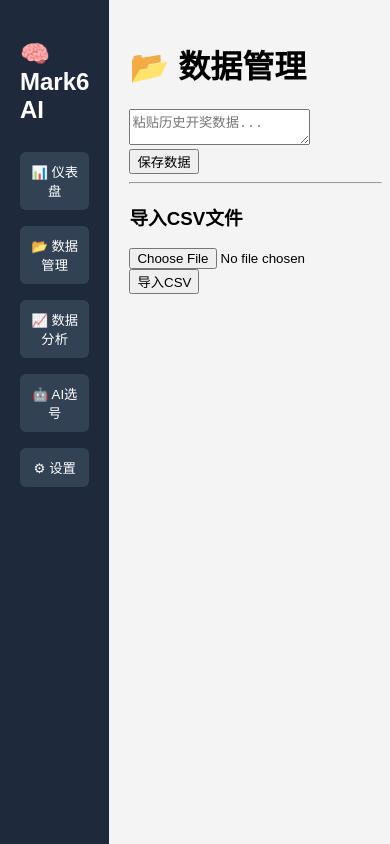
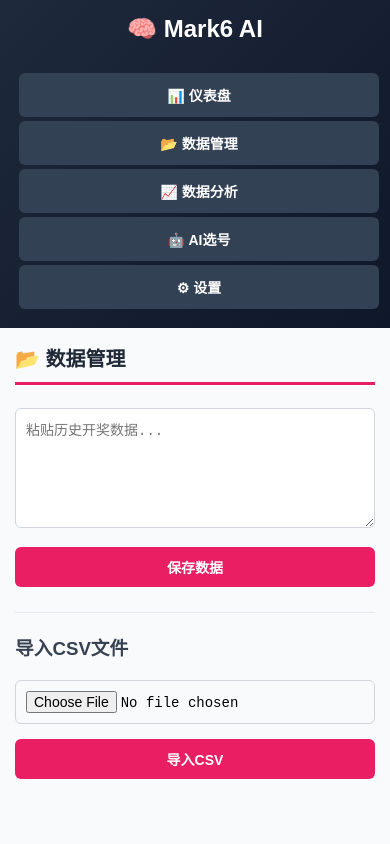
Before and after one commit to Dumpling-tech-boop/mark6-ai, a plain HTML site: page index.html in a window 390 px wide. Both pictures are taken after a click on the button "📂 数据管理". Drawn offline with Linux system fonts and the light colour scheme.

Commit message:
improve: 增强 style.css 的样式和响应式设计

```diff
--- a/style.css
+++ b/style.css
@@ -1,6 +1,10 @@
+* {
+  box-sizing: border-box;
+}
+
 body {
   margin: 0;
-  font-family: Arial;
+  font-family: 'Arial', 'Segoe UI', sans-serif;
   background: #f4f4f4;
 }
 
@@ -9,46 +13,205 @@ body {
   height: 100vh;
 }
 
-/* 左侧 */
+/* ========== 左侧菜单 ========== */
 .sidebar {
   width: 220px;
-  background: #1e293b;
+  background: linear-gradient(135deg, #1e293b 0%, #0f172a 100%);
   color: white;
   padding: 20px;
+  overflow-y: auto;
+  box-shadow: 2px 0 10px rgba(0, 0, 0, 0.1);
+}
+
+.sidebar h2 {
+  margin: 0 0 30px 0;
+  font-size: 24px;
+  text-align: center;
 }
 
 .sidebar button {
   width: 100%;
   margin: 8px 0;
-  padding: 10px;
+  padding: 12px;
   border: none;
   background: #334155;
   color: white;
   border-radius: 6px;
   cursor: pointer;
+  font-size: 14px;
+  transition: all 0.3s ease;
 }
 
 .sidebar button:hover {
   background: #475569;
+  transform: translateX(5px);
 }
 
-/* 主区域 */
+.sidebar button:active {
+  background: #1e293b;
+}
+
+/* ========== 主区域 ========== */
 .main {
   flex: 1;
-  padding: 20px;
+  padding: 30px;
+  overflow-y: auto;
+  background: #f9fafb;
 }
 
+.main h1 {
+  color: #1f2937;
+  margin-top: 0;
+  border-bottom: 3px solid #e91e63;
+  padding-bottom: 10px;
+}
+
+.main h3 {
+  color: #374151;
+  margin-top: 20px;
+  margin-bottom: 10px;
+}
+
+/* ========== 页面控制 ========== */
 .page {
   display: none;
+  animation: fadeIn 0.3s ease;
 }
 
 .page.active {
   display: block;
 }
 
+@keyframes fadeIn {
+  from {
+    opacity: 0;
+  }
+  to {
+    opacity: 1;
+  }
+}
+
+/* ========== 卡片 ========== */
 .card {
   background: white;
+  padding: 20px;
+  margin: 15px 0;
+  border-radius: 10px;
+  box-shadow: 0 2px 8px rgba(0, 0, 0, 0.1);
+  border-left: 4px solid #e91e63;
+}
+
+.card span {
+  font-weight: bold;
+  color: #e91e63;
+}
+
+/* ========== 表单元素 ========== */
+textarea, input[type="text"], input[type="file"] {
+  width: 100%;
+  padding: 10px;
+  margin: 10px 0;
+  border: 1px solid #d1d5db;
+  border-radius: 6px;
+  font-family: 'Courier New', monospace;
+  font-size: 14px;
+}
+
+textarea {
+  min-height: 120px;
+  resize: vertical;
+}
+
+textarea:focus, input:focus {
+  outline: none;
+  border-color: #e91e63;
+  box-shadow: 0 0 8px rgba(233, 30, 99, 0.2);
+}
+
+/* ========== 按钮 ========== */
+button {
+  padding: 10px 20px;
+  margin: 5px 5px 5px 0;
+  border: none;
+  border-radius: 6px;
+  cursor: pointer;
+  font-size: 14px;
+  font-weight: bold;
+  transition: all 0.3s ease;
+  background: #e91e63;
+  color: white;
+}
+
+button:hover {
+  background: #c2185b;
+  transform: translateY(-2px);
+  box-shadow: 0 4px 12px rgba(233, 30, 99, 0.3);
+}
+
+button:active {
+  transform: translateY(0);
+}
+
+/* ========== 分析框 ========== */
+#analysisBox {
+  background: white;
   padding: 15px;
-  margin: 10px 0;
-  border-radius: 10px;
+  border-radius: 8px;
+  border: 1px solid #e5e7eb;
+  max-height: 500px;
+  overflow-y: auto;
 }
+
+#result {
+  margin-top: 20px;
+}
+
+/* ========== HR 分割线 ========== */
+hr {
+  border: none;
+  border-top: 1px solid #e5e7eb;
+  margin: 20px 0;
+}
+
+/* ========== 响应式设计 ========== */
+@media (max-width: 768px) {
+  .app {
+    flex-direction: column;
+  }
+
+  .sidebar {
+    width: 100%;
+    padding: 15px;
+  }
+
+  .sidebar button {
+    display: inline-block;
+    width: calc(50% - 4px);
+    margin: 4px;
+  }
+
+  .main {
+    padding: 15px;
+  }
+
+  .main h1 {
+    font-size: 20px;
+  }
+}
+
+@media (max-width: 480px) {
+  .sidebar button {
+    width: 100%;
+    display: block;
+  }
+
+  .card {
+    padding: 15px;
+    margin: 10px 0;
+  }
+
+  button {
+    width: 100%;
+    margin: 5px 0;
+  }
+}
```
